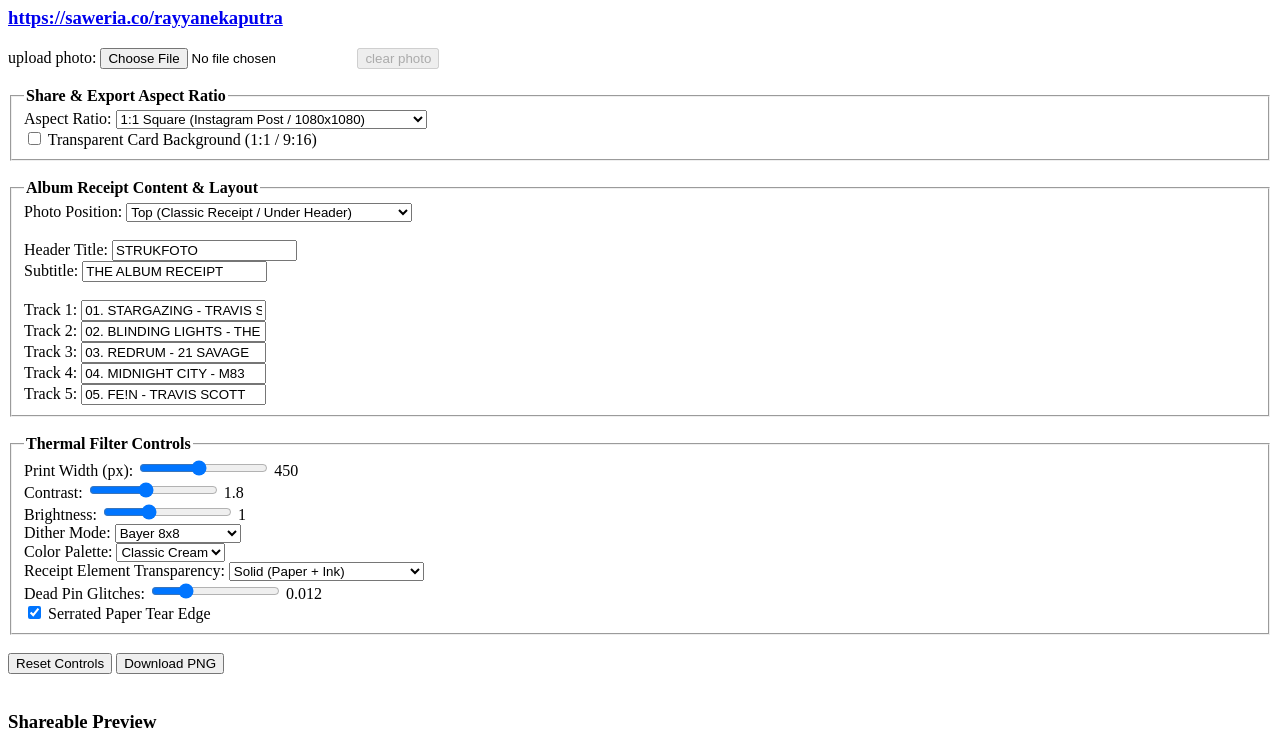
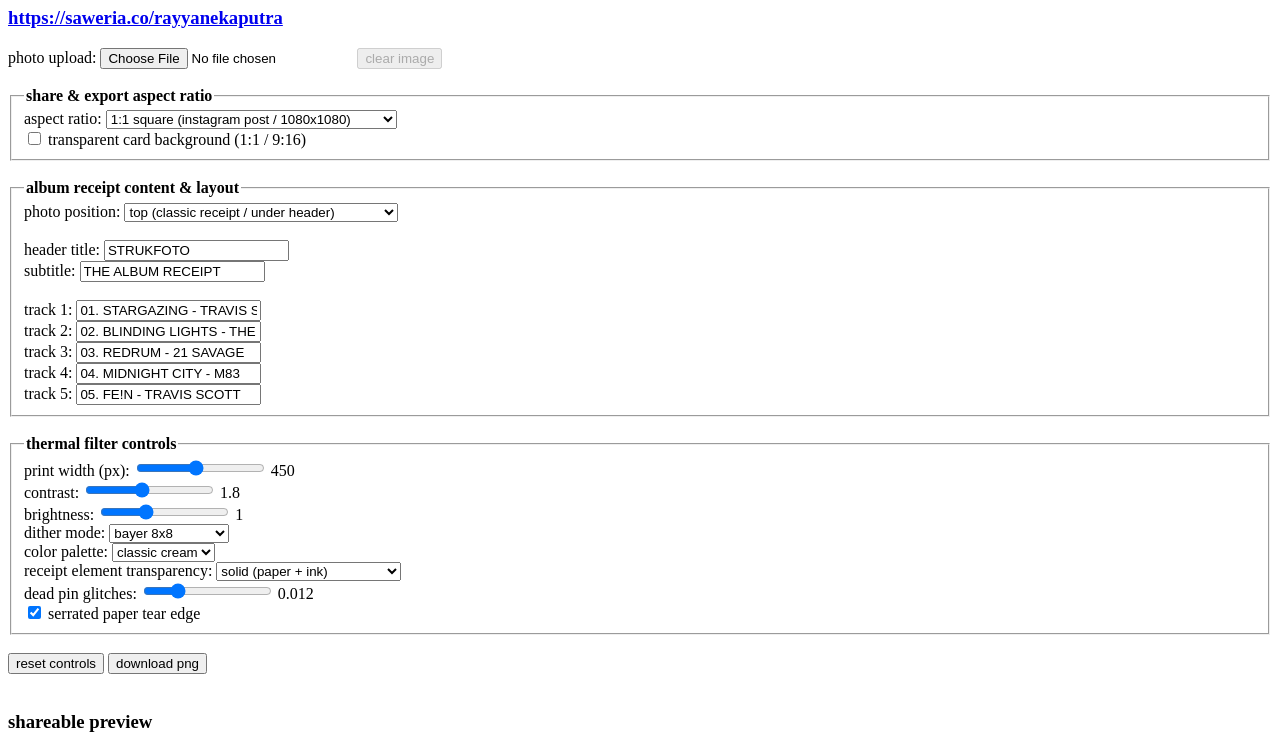
Before and after one commit to rayyanekaputra/strukfoto, a plain HTML site: page index.html in a window 1280 px wide. Shown: the part 73-825 px from the top of the page. Drawn offline with Linux system fonts and the light colour scheme.

Commit message:
fix: lowercase everything

```diff
--- a/index.html
+++ b/index.html
@@ -5,109 +5,108 @@
   <title>strukfoto — thermal receipt filter</title>
 </head>
 <body>
-  <h1>strukfoto</h1>
+    <h1>strukfoto // album receipt generator</h1>
       <h3><a href="https://saweria.co/rayyanekaputra" target="_blank">https://saweria.co/rayyanekaputra</a></h3>
 
       <div>
-    <label>upload photo: <input type="file" id="imageInput" accept="image/*"></label>
-    <button id="clearBtn" disabled>clear photo</button>
+        <label>photo upload: <input type="file" id="imageInput" accept="image/*"></label>
+        <button id="clearBtn" disabled>clear image</button>
       </div>
       <br>
 
       <!-- Export & Canvas Aspect Ratio Controls -->
       <fieldset>
-    <legend><strong>Share & Export Aspect Ratio</strong></legend>
+        <legend><strong>share & export aspect ratio</strong></legend>
         <div>
-      <label>Aspect Ratio:
+          <label>aspect ratio:
             <select id="aspectInput">
-          <option value="1:1">1:1 Square (Instagram Post / 1080x1080)</option>
-          <option value="9:16">9:16 Story (IG / TikTok / 1080x1920)</option>
-          <option value="native">Native (Fit Receipt Paper + Transparent Canvas)</option>
+              <option value="1:1">1:1 square (instagram post / 1080x1080)</option>
+              <option value="9:16">9:16 story (ig / tiktok / 1080x1920)</option>
+              <option value="native">native (fit receipt paper + transparent canvas)</option>
             </select>
           </label>
         </div>
         <div>
-      <label><input type="checkbox" id="transparentBgInput"> Transparent Card Background (1:1 / 9:16)</label>
+          <label><input type="checkbox" id="transparentBgInput"> transparent card background (1:1 / 9:16)</label>
         </div>
       </fieldset>
       <br>
 
       <!-- Receipt Content & Layout Controls -->
       <fieldset>
-    <legend><strong>Album Receipt Content & Layout</strong></legend>
+        <legend><strong>album receipt content & layout</strong></legend>
         <div>
-      <label>Photo Position:
+          <label>photo position:
             <select id="imagePosInput">
-          <option value="top">Top (Classic Receipt / Under Header)</option>
-          <option value="middle">Middle (Between Items & Summary)</option>
-          <option value="bottom">Bottom (Above Barcode / Event Ticket Style)</option>
-          <option value="background">Background Watermark (Behind Text)</option>
+              <option value="top">top (classic receipt / under header)</option>
+              <option value="middle">middle (between items & summary)</option>
+              <option value="bottom">bottom (above barcode / event ticket style)</option>
+              <option value="background">background watermark (behind text)</option>
             </select>
           </label>
         </div>
         <br>
-    <div><label>Header Title: <input type="text" id="headerTitle" value="STRUKFOTO"></label></div>
-    <div><label>Subtitle: <input type="text" id="headerSub" value="THE ALBUM RECEIPT"></label></div>
+        <div><label>header title: <input type="text" id="headerTitle" value="STRUKFOTO"></label></div>
+        <div><label>subtitle: <input type="text" id="headerSub" value="THE ALBUM RECEIPT"></label></div>
         <br>
-    <div><label>Track 1: <input type="text" class="track-input" value="01. STARGAZING - TRAVIS SCOTT"></label></div>
-    <div><label>Track 2: <input type="text" class="track-input" value="02. BLINDING LIGHTS - THE WEEKND"></label></div>
-    <div><label>Track 3: <input type="text" class="track-input" value="03. REDRUM - 21 SAVAGE"></label></div>
-    <div><label>Track 4: <input type="text" class="track-input" value="04. MIDNIGHT CITY - M83"></label></div>
-    <div><label>Track 5: <input type="text" class="track-input" value="05. FE!N - TRAVIS SCOTT"></label></div>
+        <div><label>track 1: <input type="text" class="track-input" value="01. STARGAZING - TRAVIS SCOTT"></label></div>
+        <div><label>track 2: <input type="text" class="track-input" value="02. BLINDING LIGHTS - THE WEEKND"></label></div>
+        <div><label>track 3: <input type="text" class="track-input" value="03. REDRUM - 21 SAVAGE"></label></div>
+        <div><label>track 4: <input type="text" class="track-input" value="04. MIDNIGHT CITY - M83"></label></div>
+        <div><label>track 5: <input type="text" class="track-input" value="05. FE!N - TRAVIS SCOTT"></label></div>
       </fieldset>
       <br>
 
       <!-- Thermal Controls -->
       <fieldset>
-    <legend><strong>Thermal Filter Controls</strong></legend>
-    <div><label>Print Width (px): <input type="range" id="widthInput" min="280" max="650" value="450"> <span id="widthVal">450</span></label></div>
-    <div><label>Contrast: <input type="range" id="contrastInput" min="0.5" max="3.5" step="0.1" value="1.8"> <span id="contrastVal">1.8</span></label></div>
-    <div><label>Brightness: <input type="range" id="brightnessInput" min="0.5" max="2.0" step="0.1" value="1.0"> <span id="brightVal">1.0</span></label></div>
+        <legend><strong>thermal filter controls</strong></legend>
+        <div><label>print width (px): <input type="range" id="widthInput" min="280" max="650" value="450"> <span id="widthVal">450</span></label></div>
+        <div><label>contrast: <input type="range" id="contrastInput" min="0.5" max="3.5" step="0.1" value="1.8"> <span id="contrastVal">1.8</span></label></div>
+        <div><label>brightness: <input type="range" id="brightnessInput" min="0.5" max="2.0" step="0.1" value="1.0"> <span id="brightVal">1.0</span></label></div>
         <div>
-      <label>Dither Mode:
+          <label>dither mode:
             <select id="ditherInput">
-          <option value="bayer8">Bayer 8x8</option>
-          <option value="bayer4">Bayer 4x4</option>
-          <option value="threshold">Simple Threshold</option>
+              <option value="bayer8">bayer 8x8</option>
+              <option value="bayer4">bayer 4x4</option>
+              <option value="threshold">simple threshold</option>
             </select>
           </label>
         </div>
         <div>
-      <label>Color Palette:
+          <label>color palette:
             <select id="paletteInput">
-          <option value="cream">Classic Cream</option>
-          <option value="aged">Aged Yellow</option>
-          <option value="blue">Blue Thermal</option>
-          <option value="bw">Stark B&W</option>
+              <option value="cream">classic cream</option>
+              <option value="aged">aged yellow</option>
+              <option value="blue">blue thermal</option>
+              <option value="bw">stark b&w</option>
             </select>
           </label>
         </div>
         <div>
-      <label>Receipt Element Transparency:
+          <label>receipt element transparency:
             <select id="transparencyInput">
-          <option value="none">Solid (Paper + Ink)</option>
-          <option value="paper">Transparent Paper (Ink Only)</option>
-          <option value="ink">Transparent Ink (Paper Only)</option>
+              <option value="none">solid (paper + ink)</option>
+              <option value="paper">transparent paper (ink only)</option>
+              <option value="ink">transparent ink (paper only)</option>
             </select>
           </label>
         </div>
-    <div><label>Dead Pin Glitches: <input type="range" id="dropoutsInput" min="0" max="0.05" step="0.002" value="0.012"> <span id="dropoutsVal">0.012</span></label></div>
-    <div><label><input type="checkbox" id="tearInput" checked> Serrated Paper Tear Edge</label></div>
+        <div><label>dead pin glitches: <input type="range" id="dropoutsInput" min="0" max="0.05" step="0.002" value="0.012"> <span id="dropoutsVal">0.012</span></label></div>
+        <div><label><input type="checkbox" id="tearInput" checked> serrated paper tear edge</label></div>
       </fieldset>
       <br>
 
       <div>
-    <button id="resetBtn">Reset Controls</button>
-    <button id="downloadBtn" disabled>Download PNG</button>
+        <button id="resetBtn">reset controls</button>
+        <button id="downloadBtn" disabled>download png</button>
       </div>
       <br>
 
       <!-- Canvas Render Target -->
       <div>
-    <h3>Shareable Preview</h3>
+        <h3>shareable preview</h3>
         <canvas id="receiptCanvas" style="max-width: 100%; height: auto; border: 1px solid #444; background-image: linear-gradient(45deg, #ccc 25%, transparent 25%), linear-gradient(-45deg, #ccc 25%, transparent 25%), linear-gradient(45deg, transparent 75%, #ccc 75%), linear-gradient(-45deg, transparent 75%, #ccc 75%); background-size: 16px 16px; background-position: 0 0, 0 8px, 8px -8px, -8px 0px;"></canvas>
       </div>
-
 <script src="./core_logic.js"></script>
 </body>
 </html>
```
Lines whose indentation alone changed are shown as unchanged.
